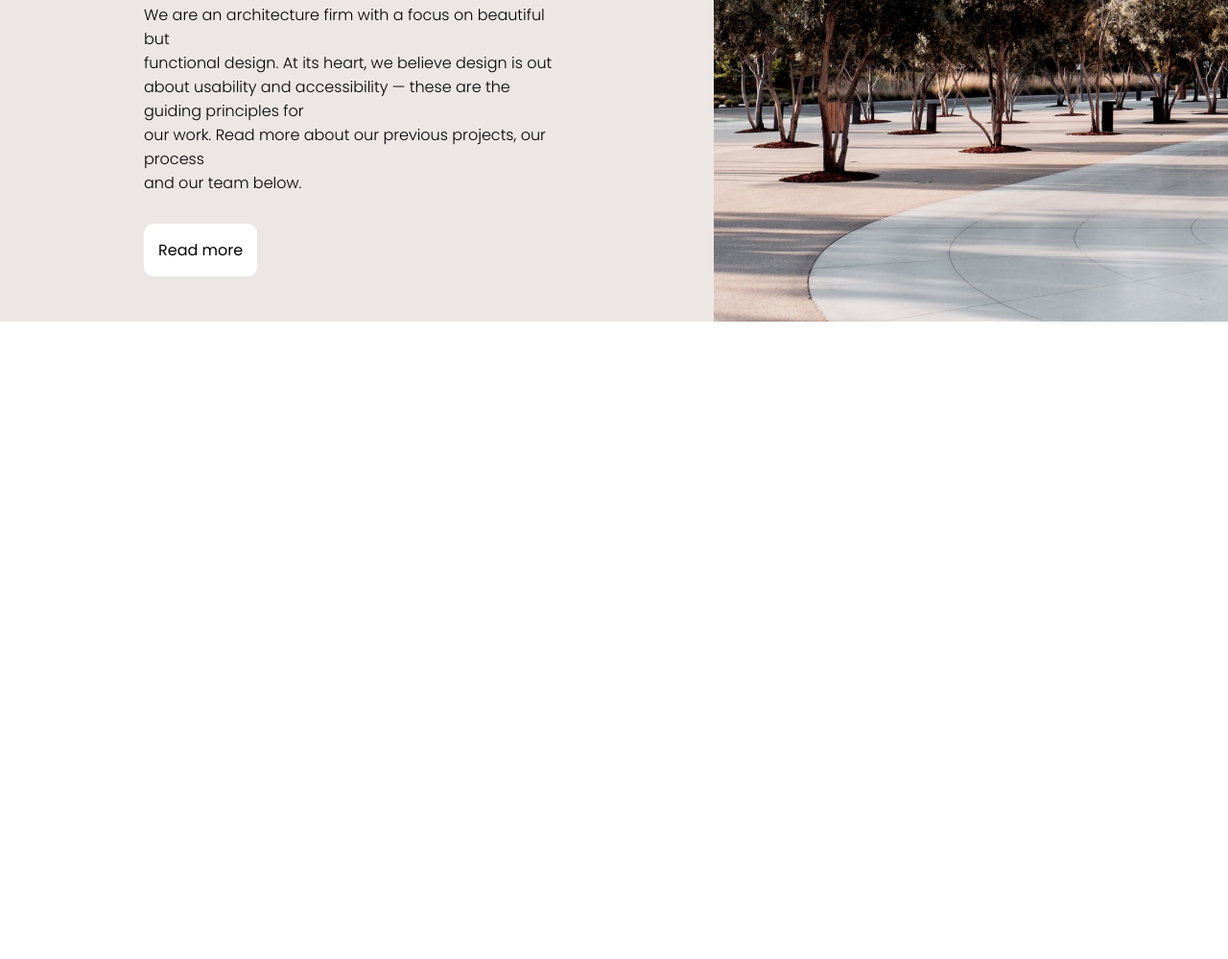
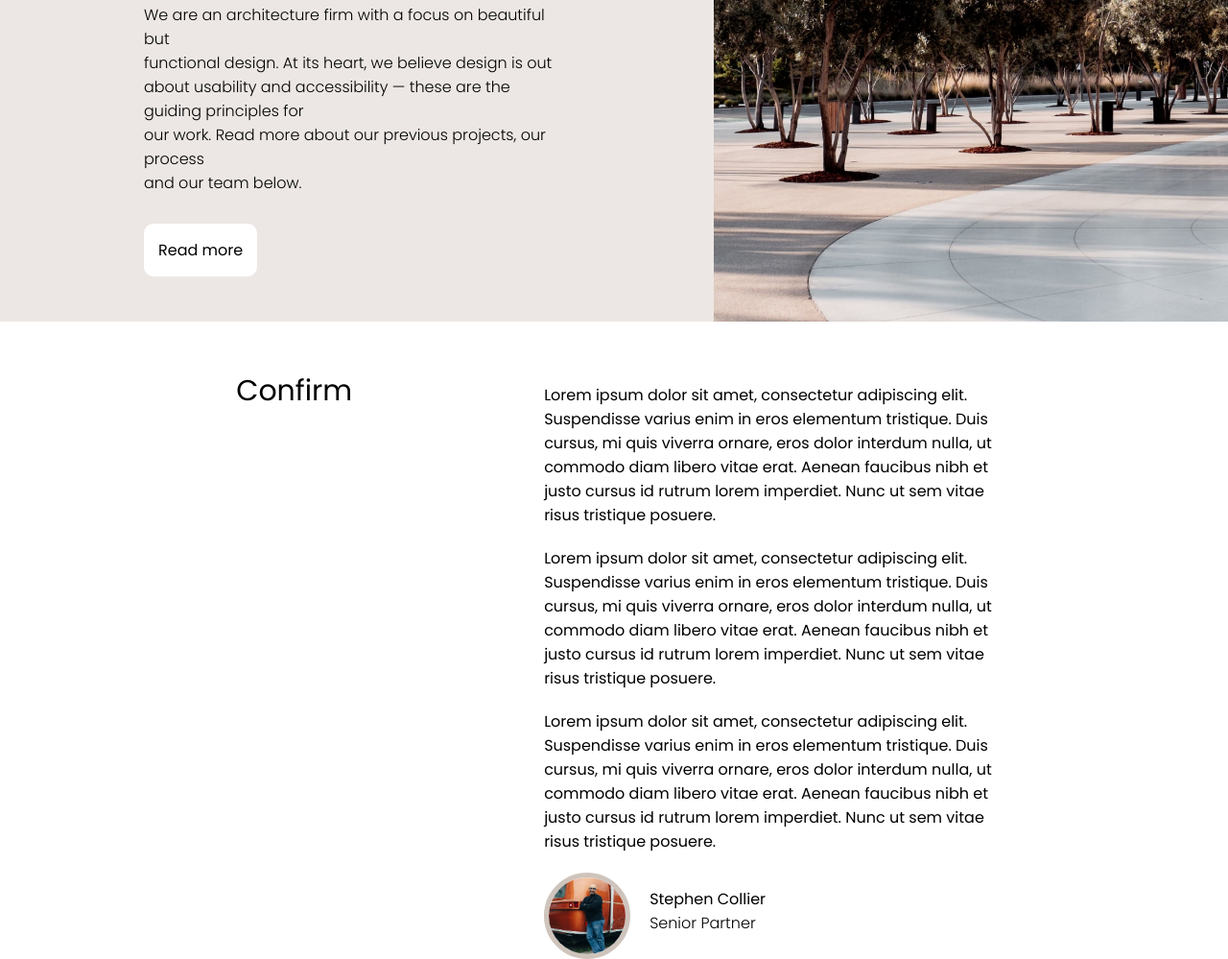
Before and after one commit to WonkerProgrammer/wishbone, a plain HTML site: page index.html in a window 1280 px wide. Shown: the part 610-1609 px from the top of the page at 96% size. Before the commit the page ends 945 px from the top, so only its background shows below. Drawn offline with Linux system fonts and the light colour scheme.

Commit message:
Доделал confirm

```diff
--- a/index.html
+++ b/index.html
@@ -34,6 +34,24 @@
             </div>
             <img src="/src/img/office.jpg">
         </div>
+
+        <div class="confirm">
+            <div class="confirm-elements">
+                <div class="name-confirm-elements">Confirm</div>
+                <div class="text-confirm-elements">
+                    <div>Lorem ipsum dolor sit amet, consectetur adipiscing elit. <br> Suspendisse varius enim in eros elementum tristique. Duis <br> cursus, mi quis viverra ornare, eros dolor interdum nulla, ut <br> commodo diam libero vitae erat. Aenean faucibus nibh et <br> justo cursus id rutrum lorem imperdiet. Nunc ut sem vitae <br> risus tristique posuere.</div>
+                    <div>Lorem ipsum dolor sit amet, consectetur adipiscing elit. <br> Suspendisse varius enim in eros elementum tristique. Duis <br> cursus, mi quis viverra ornare, eros dolor interdum nulla, ut <br> commodo diam libero vitae erat. Aenean faucibus nibh et <br> justo cursus id rutrum lorem imperdiet. Nunc ut sem vitae <br> risus tristique posuere.</div>
+                    <div>Lorem ipsum dolor sit amet, consectetur adipiscing elit. <br> Suspendisse varius enim in eros elementum tristique. Duis <br> cursus, mi quis viverra ornare, eros dolor interdum nulla, ut <br> commodo diam libero vitae erat. Aenean faucibus nibh et <br> justo cursus id rutrum lorem imperdiet. Nunc ut sem vitae <br> risus tristique posuere.</div>
+                    <div class="stephen-text-confirm-elements">
+                        <img class="image-stephen-text-confirm-elements" src="/src/img/stephen.jpg">
+                        <div class="text-stephen-text-confirm-elements">
+                            <div class="name-text-stephen-text-confirm-elements">Stephen Collier</div>
+                            <div class="job-text-stephen-text-confirm-elements">Senior Partner</div>
+                        </div>
+                    </div>
+                </div>
+            </div>
+        </div>
     </div>
 </body>
 </html>
--- a/style.css
+++ b/style.css
@@ -72,3 +72,47 @@ a {
     padding: 15px;
     margin-top: 30px;
 }
+
+/*---------- Стили для confirm ----------*/
+
+.confirm-elements {
+    gap: 200px;
+    display: flex;
+    justify-content: center;
+    align-items: baseline;
+
+    font-family: 'Poppins';
+    margin-top: 50px;
+}
+
+.name-confirm-elements {
+    font-size: 30px;
+    font-weight: 400;
+}
+
+.text-confirm-elements {
+    gap: 20px;
+    display: flex;
+    flex-direction: column;
+}
+
+.stephen-text-confirm-elements {
+    gap: 20px;
+    display: flex;
+}
+
+.image-stephen-text-confirm-elements {
+    object-fit: cover;
+    border-radius: 100%;
+    border: 5px solid #CEC4BC;
+    width: 80px;
+    height: 80px;
+}
+
+.text-stephen-text-confirm-elements {
+    margin-top: 15px;
+}
+
+.job-text-stephen-text-confirm-elements {
+    font-weight: 300;
+}
```
Also changed, not shown: src/img/stephen.jpg (added).
